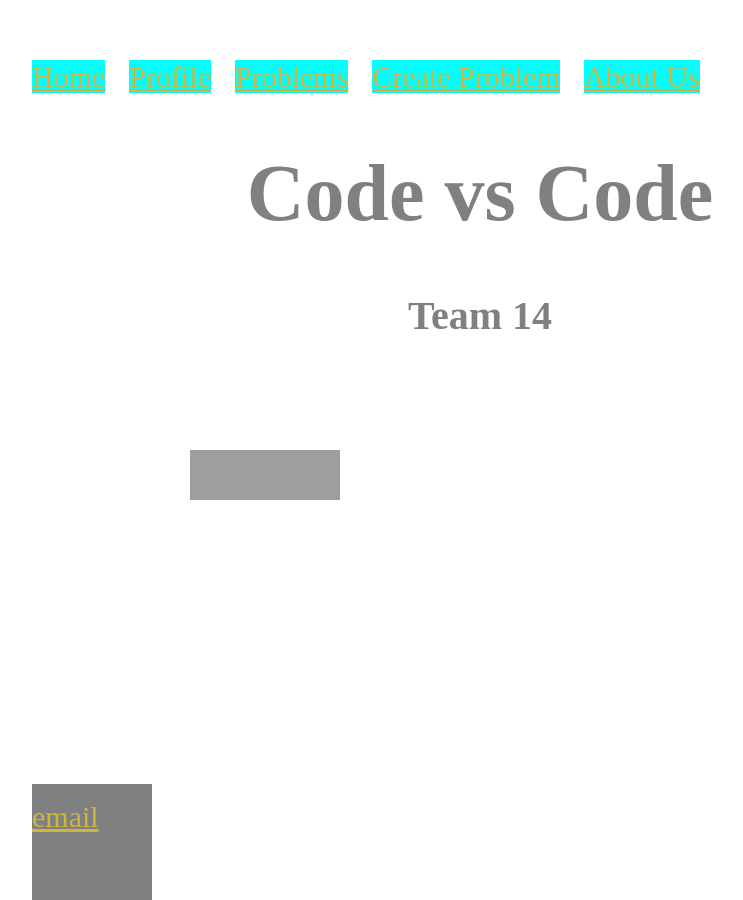
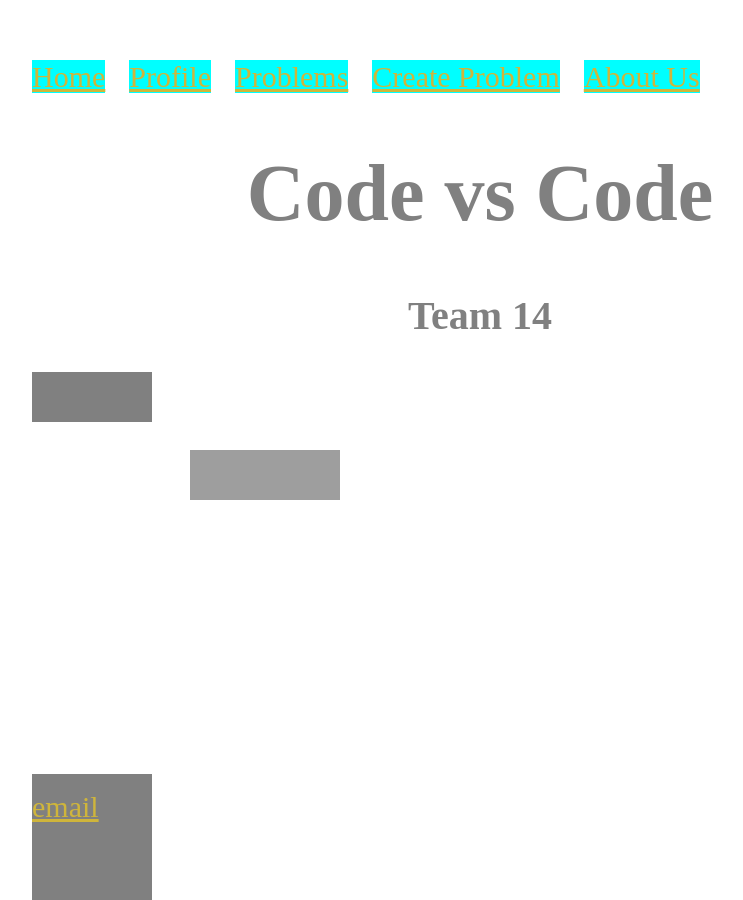
Before and after one commit to rramakrishnan246/rramakrishnan246.github.io, a Jekyll site: the page built from index.html, in a window 1280 px wide. Shown: the whole page, without its empty margins (160-903 px from the left). Built offline with Jekyll 4.4.1, drawn with Linux system fonts in a browser that asks for light colours; grey boxes are pictures that could not be loaded.

Commit message:
Update main.css

```diff
--- a/css/main.css
+++ b/css/main.css
@@ -17,6 +17,13 @@ nav ul li {
     color: black;
     background-color: aqua;
     font-family: cursive;
+}
+div {
+    background-color: gray;
+    height: 100px;
+    width: 1600px;
+    margin: 0px 0%;
+    margin-bottom: 10px;
 }
 
 footer ul li {
```
